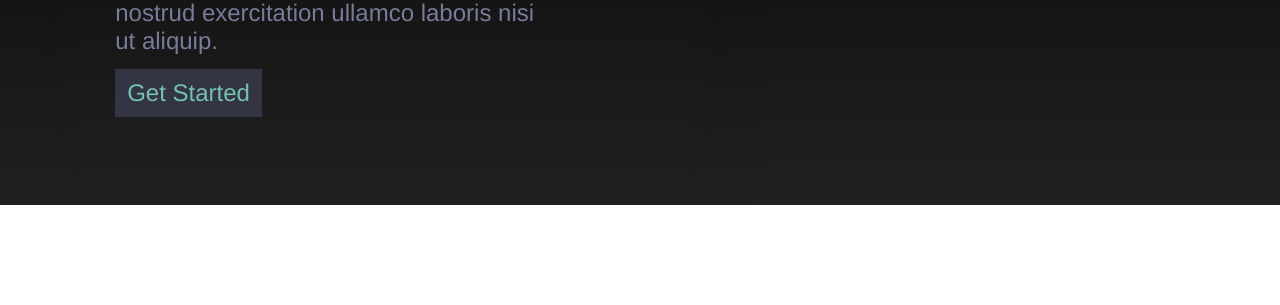
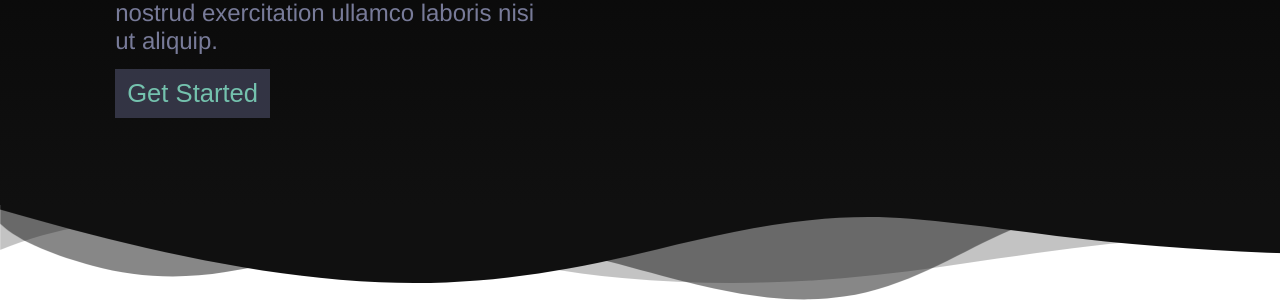
Before and after one commit to prabadanribeiro/PassChem_Webapp, a React app in the folder frontend/: page / in a window 1280 px wide. Shown: the part 1095-1400 px from the top of the page. Before the commit the page ends 1300 px from the top, so only its background shows below. Built offline with nearby package versions, Linux system fonts and the light colour scheme.

Commit message:
added the start of a quotes component and changed some small things

```diff
--- /dev/null
+++ b/frontend/src/components/Quotes.js
@@ -0,0 +1,17 @@
+import React from 'react'
+import { Link } from 'react-router-dom'
+import '../styles/Quotes.css'
+
+export default function Quotes(){
+  return (
+    <div className='shape-container'>
+      <div class="custom-shape-divider-top">
+        <svg data-name="Layer 1" xmlns="http://www.w3.org/2000/svg" viewBox="0 0 1200 120" preserveAspectRatio="none">
+          <path d="M0,0V46.29c47.79,22.2,103.59,32.17,158,28,70.36-5.37,136.33-33.31,206.8-37.5C438.64,32.43,512.34,53.67,583,72.05c69.27,18,138.3,24.88,209.4,13.08,36.15-6,69.85-17.84,104.45-29.34C989.49,25,1113-14.29,1200,52.47V0Z" opacity=".25" class="shape-fill"></path>
+          <path d="M0,0V15.81C13,36.92,27.64,56.86,47.69,72.05,99.41,111.27,165,111,224.58,91.58c31.15-10.15,60.09-26.07,89.67-39.8,40.92-19,84.73-46,130.83-49.67,36.26-2.85,70.9,9.42,98.6,31.56,31.77,25.39,62.32,62,103.63,73,40.44,10.79,81.35-6.69,119.13-24.28s75.16-39,116.92-43.05c59.73-5.85,113.28,22.88,168.9,38.84,30.2,8.66,59,6.17,87.09-7.5,22.43-10.89,48-26.93,60.65-49.24V0Z" opacity=".5" class="shape-fill"></path>
+          <path d="M0,0V5.63C149.93,59,314.09,71.32,475.83,42.57c43-7.64,84.23-20.12,127.61-26.46,59-8.63,112.48,12.24,165.56,35.4C827.93,77.22,886,95.24,951.2,90c86.53-7,172.46-45.71,248.8-84.81V0Z" class="shape-fill"></path>
+        </svg>
+      </div>
+    </div>
+  )
+}
--- a/frontend/src/pages/Home.js
+++ b/frontend/src/pages/Home.js
@@ -1,12 +1,14 @@
 import React from 'react'
 import Navbar from '../components/Navbar'
 import Main from '../components/Main'
+import Quotes from '../components/Quotes'
 
 export default function Home() {
     return (
         <div>
             <Navbar isHome/>
             <Main/>
+            <Quotes/>
         </div>
     )
 }
--- a/frontend/src/styles/Main.css
+++ b/frontend/src/styles/Main.css
@@ -11,7 +11,8 @@
   width: 100%;
   height: 500px;
   display: flex;
-  background: linear-gradient( to bottom,rgb(7, 7, 7) 12%, rgb(34, 33, 33));
+  background: linear-gradient( to bottom,rgb(6, 6, 6) 20%, rgb(16, 16, 16));
+  backdrop-filter: blur(30px);
 }
 
 .left-container {
@@ -20,7 +21,6 @@
   display: flex;
   justify-content: center;
   align-items: center;
-  backdrop-filter: blur(30px);
   background-color: transparent;
 }
 
@@ -32,6 +32,7 @@
   justify-content: center;
   color: #fff;
   font-size: 3rem;
+  background-color: transparent;
 }
 
 .position-content {
@@ -65,8 +66,9 @@
   padding: 10px 12px;
   margin-top: 14px;
   transition: all 250ms ease;
-  font-size: 1.5rem;
-  font-family: Helvetica;
+  font-size: 1.6rem;
+  font-weight: 500;
+  font-family: sans-serif;
   color: rgba(139, 241, 210, 0.75);
   background-color: #333444;
 }
--- a/frontend/src/styles/Navbar.css
+++ b/frontend/src/styles/Navbar.css
@@ -69,7 +69,7 @@
   }
 
   .video-overlay {
-    font-size: 4rem;
+    font-size: 5rem;
     font-family: DM Serif;
     color: #fff;
     text-align: center;
--- /dev/null
+++ b/frontend/src/styles/Quotes.css
@@ -0,0 +1,32 @@
+* {
+  padding: 0;
+  margin: 0;
+  box-sizing: border-box;
+}
+
+.shape-container {
+  height: 100%;
+  width: 100%;
+  position: relative;
+}
+
+.custom-shape-divider-top {
+  position: absolute;
+  top: 0;
+  left: 0;
+  width: 100%;
+  overflow: hidden;
+  line-height: 0;
+}
+
+.custom-shape-divider-top svg {
+  position: relative;
+  display: block;
+  width: calc(143% + 1.3px);
+  height: 103px;
+  transform: rotateY(180deg);
+}
+
+.custom-shape-divider-top .shape-fill {
+  fill: #101010;
+}
```
